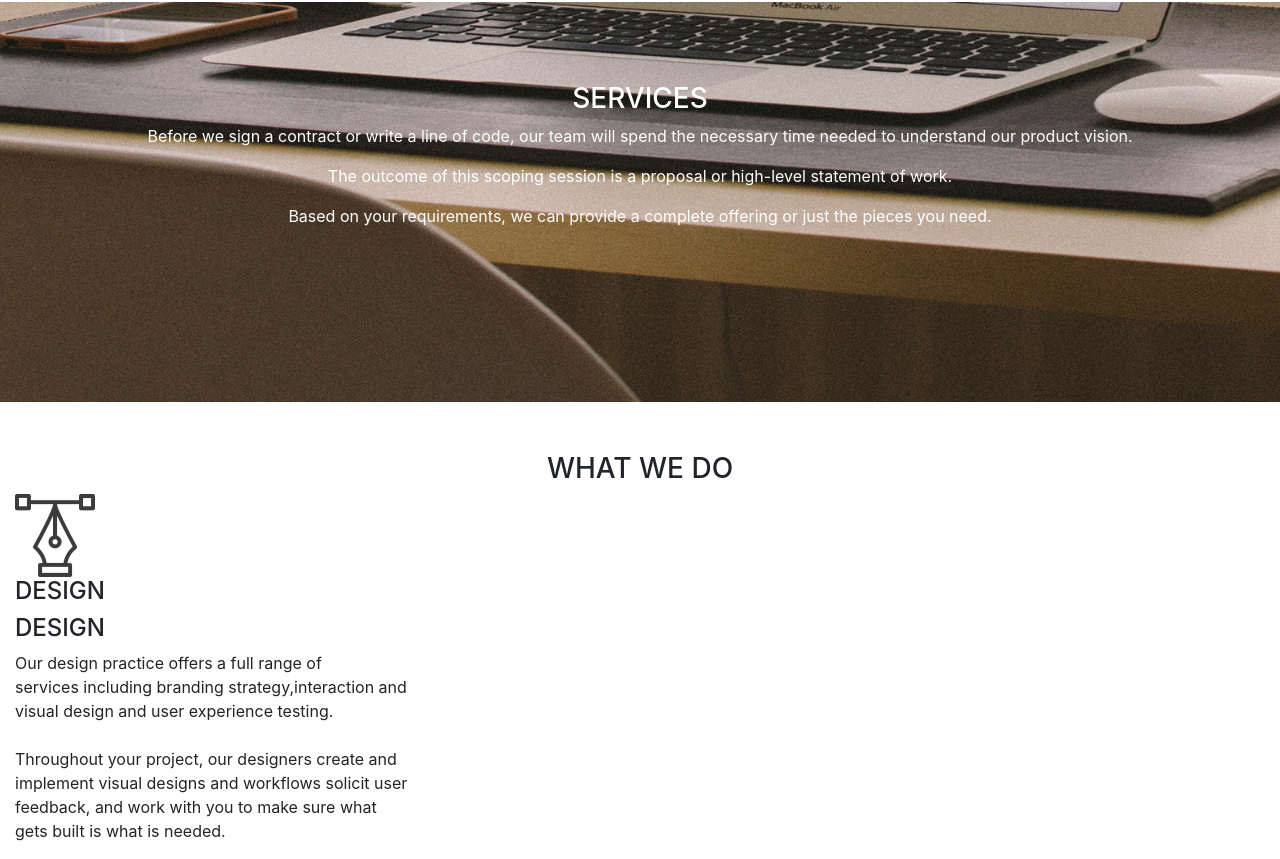
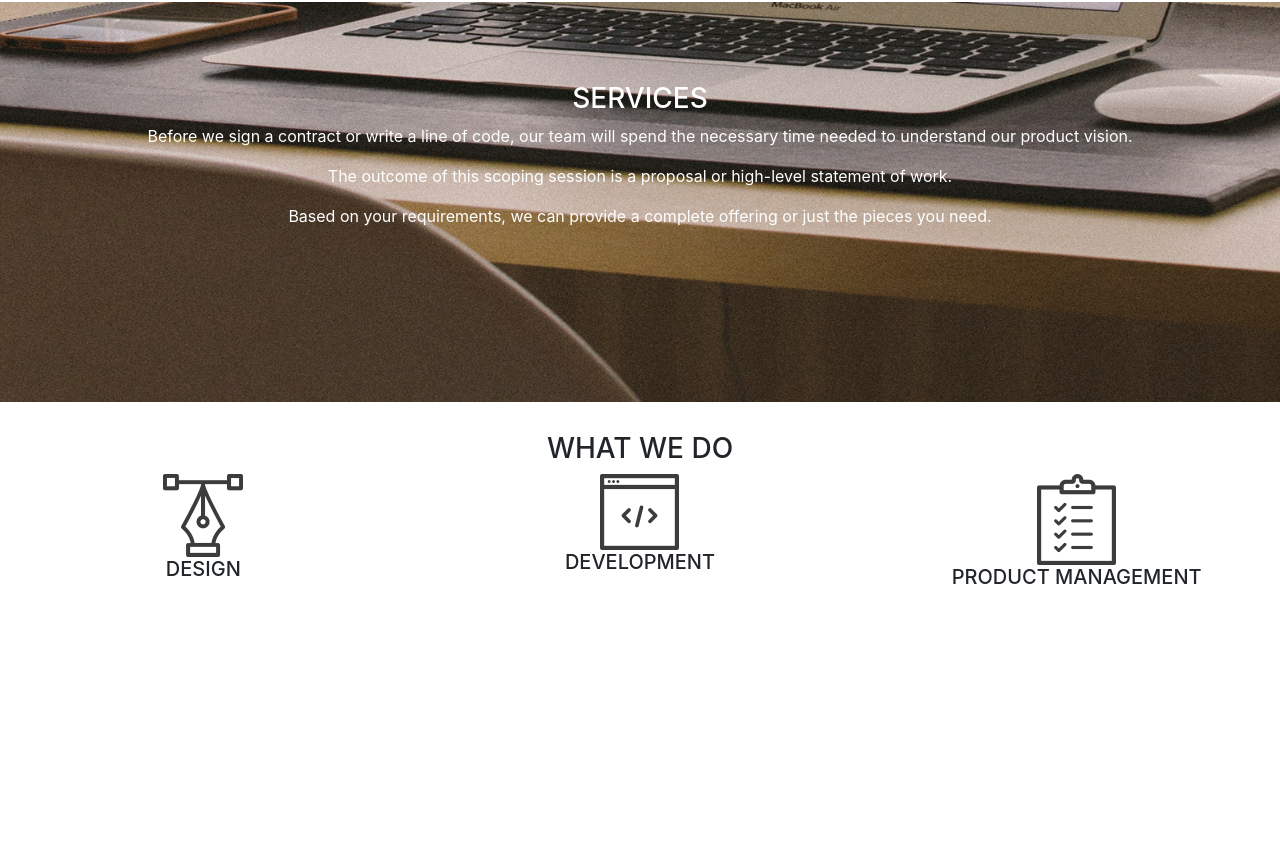
Before and after one commit to sarahsindet/Delanis-Studios, a plain HTML site: page index.html in a window 1280 px wide. Shown: the part 1078-1937 px from the top of the page. After the commit the page ends 1675 px from the top, so only its background shows below. Drawn offline with nearby package versions, Linux system fonts and the light colour scheme.

Commit message:
added two more styled columns

```diff
--- a/css/index.css
+++ b/css/index.css
@@ -25,5 +25,18 @@
    }
    #head-title{
      text-align:center;
-     padding-top:50px;
+     padding-top:10px;
    }
+   .categories{
+    justify-content: space-around;
+    flex-wrap: wrap;
+    text-align: center;
+    padding-top: 20px;
+
+  }
+  .pic1-onclick, .pic2-onclick, .pic3-onclick{
+    display: none;
+  }
+ .design-pic, .development-pic, .product-pic{
+    cursor: pointer;
+ }
--- a/index.html
+++ b/index.html
@@ -36,19 +36,44 @@
     </div>
    <div class="categories">
        <h3 id=head-title>WHAT WE DO</h3>
-       <div class="col-md-4" id="design">
+       <div class="row">
+         <div class="col-md-4" id="design">
            <div class="design-pic">
                <img src="images/services-icons/design_icon.png" alt="design">
-               <h4>DESIGN</h4>
+               <h5>DESIGN</h5>
            </div>
-           <div class="pic-onclick">
-            <h4>DESIGN</h4>
-            <p>Our design practice offers a full range of<br> services including branding
+           <div class="pic1-onclick">
+             <p>Our design practice offers a full range of<br> services including branding
               strategy,interaction and visual design and user experience testing. <br><br>Throughout your project, our
               designers create and implement visual designs and workflows solicit user feedback, and work with you to
               make sure what gets built is what is needed.</p>
+           </div>
           </div>
+
+         <div class="col-md-4" id="development">
+            <div class="develop-pic">
+             <img src="images/services-icons/dev_icon.png" alt="development">
+             <h5>DEVELOPMENT</h5>
+            </div>
+           <div class="pic2-onclick">
+             <p>All engineers are fluent in the latest enterprise,mobile and web development technologies.<br><br>They
+             collaborate with your team to write, test, and improve code on a daily basis, using proven practices
+             such as test-driven development and<br> pair programming</p>
+             </div>
+            </div>
+
+         <div class="col-md-4" id="product">
+         <div class="product-pic">
+            <img src="images/services-icons/product_icon.png" alt="product">
+            <h5>PRODUCT MANAGEMENT</h5>
+        </div>
+        <div class="pic3-onclick">
+          <p>Planning and development is iterative. Because we are constantly coding and testing, the
+            products we build are always ready to go live.This iterative process allows for changes
+            as business requirements evolve.</p>
        </div>
-   </div>
+       </div>
+      </div>
+    </div>
 </body>
 </html>
```
